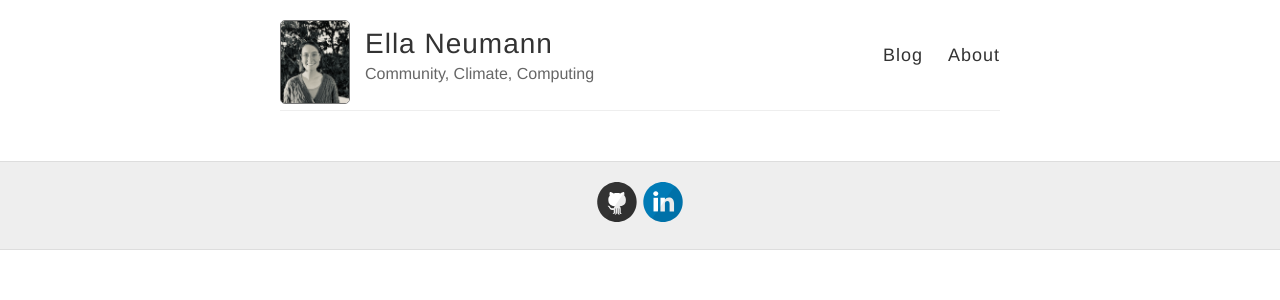
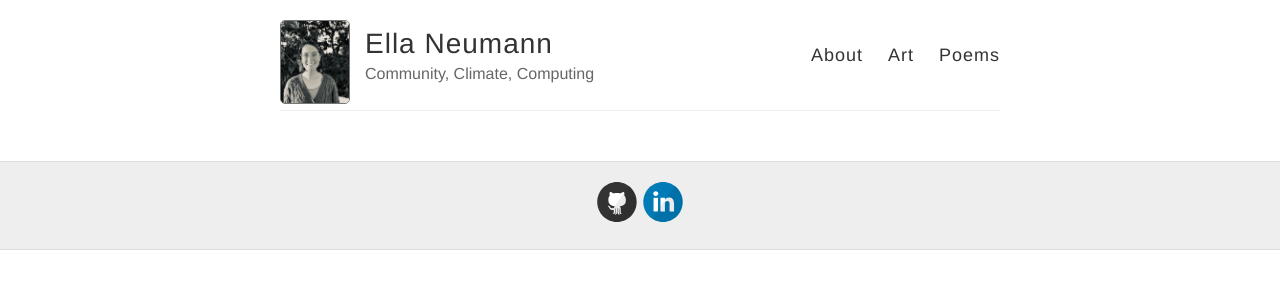
Before and after one commit to ellaneumann/ellaneumann.github.io, a Jekyll site: the page built from index.html, in a window 1280 px wide. Shown: the top 300 px of the page. Built offline with Jekyll 4.4.1, drawn with Linux system fonts in a browser that asks for light colours.

Commit message:
and again

```diff
--- a/_layouts/default.html
+++ b/_layouts/default.html
@@ -28,8 +28,10 @@
           </div>
 
           <nav>
-            <a href="{{ site.baseurl }}/">Blog</a>
-            <a href="{{ site.baseurl }}/about">About</a>
+            <a href="{{ site.baseurl }}/">About</a>
+            <a href="{{ site.baseurl }}/about">Art</a>
+            <a href="{{ site.baseurl }}/about">Poems</a>
+
           </nav>
         </header>
       </div>
```
